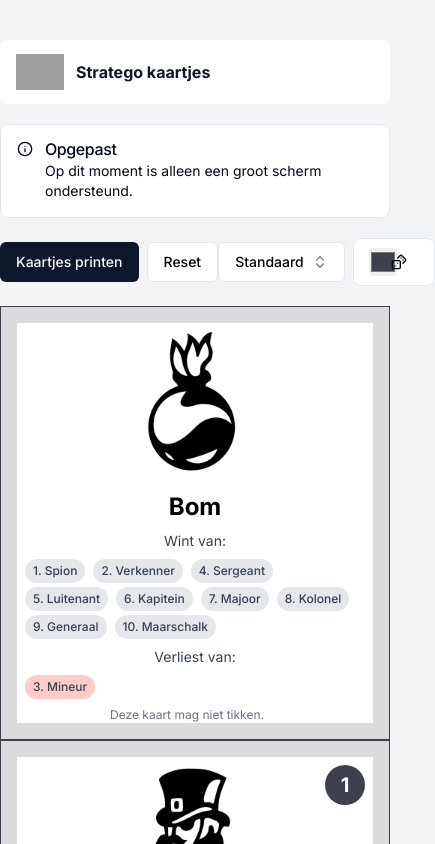
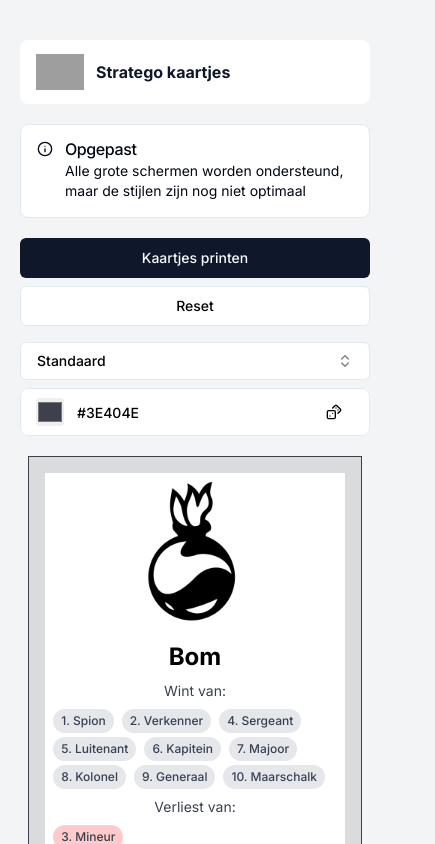
Before and after one commit to Matse2005/Stratego, a Next.js app: page / in a window 390 px wide. Shown: the top 844 px of the page, 435 px wide, since content can reach past the window. Built offline with nearby package versions, Linux system fonts and the light colour scheme; grey boxes are pictures that could not be loaded.

Commit message:
Added mobile styles but not optimal yet

```diff
--- a/src/app/dev/page.js
+++ b/src/app/dev/page.js
@@ -431,7 +431,7 @@
 
   return (
     <main className="max-w-[1000px] print:max-w-[500px] mx-auto py-10 print:py-0">
-      <div className="space-y-5 print:hidden">
+      <div className="px-5 space-y-5 lg:px-0 print:px-0 print:hidden">
         <nav className="mx-auto bg-white rounded-lg max-w-screen-2xl">
           <div className="px-4 mx-auto sm:px-6 lg:px-8">
             <div className="flex justify-between h-16">
@@ -455,15 +455,6 @@
             </div>
           </div>
         </nav>
-        {/* <Alert>
-          <Info className="w-4 h-4" />
-          <AlertTitle>Opgepast</AlertTitle>
-          <AlertDescription>
-            De formaten van de kaartjes kunnen verschillen van de uiteindelijke
-            formaten tijdens afprinten, deze zal 9-12 kaartjes bevatten per A4
-            pagina.
-          </AlertDescription>
-        </Alert> */}
         <Alert variant="destructive">
           <Info className="w-4 h-4" />
           <AlertTitle>Opgepast</AlertTitle>
@@ -476,13 +467,15 @@
           <Info className="w-4 h-4" />
           <AlertTitle>Opgepast</AlertTitle>
           <AlertDescription>
-            Op dit moment is alleen een groot scherm ondersteund.
+            Alle grote schermen worden ondersteund, maar de stijlen zijn nog
+            niet optimaal
           </AlertDescription>
         </Alert>
 
-        <div className="flex items-center justify-between w-full">
-          <div className="flex items-center space-x-2">
+        <div className="w-full space-y-4 sm:space-y-0 sm:flex sm:items-center sm:justify-between">
+          <div className="space-y-2 sm:items-center sm:space-x-2 sm:flex sm:space-y-0">
             <Button
+              className="w-full sm:w-auto"
               onClick={() => {
                 window.print();
               }}
@@ -491,22 +484,25 @@
             </Button>
             <Button
               variant="outline"
+              className="w-full sm:w-auto"
               onClick={() => {
-                setCards(defaultCards);
+                setCards(themes.default);
               }}
             >
               Reset
             </Button>
           </div>
-          <div className="flex items-center space-x-2">
-            <ThemeSwitch changeTheme={changeTheme} />
+          <div className="space-y-2 sm:flex sm:space-x-2 sm:items-center sm:space-y-0">
+            <div className="w-full sm:max-w-xs">
+              <ThemeSwitch changeTheme={changeTheme} />
+            </div>
             {isClient && (
-              <div className="relative inset-0 z-40 h-12 max-w-xs overflow-hidden border-none rounded-lg right-4 bottom-6 form-control border-color">
+              <div className="relative inset-0 z-40 w-full h-12 overflow-hidden border-none rounded-lg sm:max-w-xs right-4 bottom-6 form-control border-color">
                 <Input
                   type="text"
                   value={color}
                   placeholder="Hexcode"
-                  className="w-full h-full px-6 font-medium bg-white rounded-lg pl-14"
+                  className="h-full px-6 font-medium bg-white rounded-lg pl-14"
                   onChange={(e) => changeColor(e.target.value)}
                 />
                 <input
@@ -532,7 +528,7 @@
             )}
           </div>
         </div>
-        <div className="grid grid-cols-1 md:grid-cols-2 lg:grid-cols-3">
+        <div className="grid w-full grid-cols-1 md:grid-cols-2 lg:grid-cols-3 ">
           {[...Object.values(cards)]?.map((card) => (
             <UpdateableCard
               key={card.id}
@@ -545,7 +541,7 @@
           ))}
         </div>
       </div>
-      <div className="hidden grid-cols-3 print:grid">
+      <div className="hidden grid-cols-3 bg-white print:grid">
         {[...Object.values(cards)]?.map((card) =>
           [...Array(card.amount)]?.map((e, i) => (
             <Card
--- a/src/app/page.js
+++ b/src/app/page.js
@@ -430,7 +430,7 @@
 
   return (
     <main className="max-w-[1000px] print:max-w-[500px] mx-auto py-10 print:py-0">
-      <div className="space-y-5 print:hidden">
+      <div className="px-5 space-y-5 lg:px-0 print:px-0 print:hidden">
         <nav className="mx-auto bg-white rounded-lg max-w-screen-2xl">
           <div className="px-4 mx-auto sm:px-6 lg:px-8">
             <div className="flex justify-between h-16">
@@ -454,26 +454,19 @@
             </div>
           </div>
         </nav>
-        {/* <Alert>
-          <Info className="w-4 h-4" />
-          <AlertTitle>Opgepast</AlertTitle>
-          <AlertDescription>
-            De formaten van de kaartjes kunnen verschillen van de uiteindelijke
-            formaten tijdens afprinten, deze zal 9-12 kaartjes bevatten per A4
-            pagina.
-          </AlertDescription>
-        </Alert> */}
         <Alert>
           <Info className="w-4 h-4" />
           <AlertTitle>Opgepast</AlertTitle>
           <AlertDescription>
-            Op dit moment is alleen een groot scherm ondersteund.
+            Alle grote schermen worden ondersteund, maar de stijlen zijn nog
+            niet optimaal
           </AlertDescription>
         </Alert>
 
-        <div className="flex items-center justify-between w-full">
-          <div className="flex items-center space-x-2">
+        <div className="w-full space-y-4 sm:space-y-0 sm:flex sm:items-center sm:justify-between">
+          <div className="space-y-2 sm:items-center sm:space-x-2 sm:flex sm:space-y-0">
             <Button
+              className="w-full sm:w-auto"
               onClick={() => {
                 window.print();
               }}
@@ -482,22 +475,25 @@
             </Button>
             <Button
               variant="outline"
+              className="w-full sm:w-auto"
               onClick={() => {
-                setCards(defaultCards);
+                setCards(themes.default);
               }}
             >
               Reset
             </Button>
           </div>
-          <div className="flex items-center space-x-2">
-            <ThemeSwitch changeTheme={changeTheme} />
+          <div className="space-y-2 sm:flex sm:space-x-2 sm:items-center sm:space-y-0">
+            <div className="w-full sm:max-w-xs">
+              <ThemeSwitch changeTheme={changeTheme} />
+            </div>
             {isClient && (
-              <div className="relative inset-0 z-40 h-12 max-w-xs overflow-hidden border-none rounded-lg right-4 bottom-6 form-control border-color">
+              <div className="relative inset-0 z-40 w-full h-12 overflow-hidden border-none rounded-lg sm:max-w-xs right-4 bottom-6 form-control border-color">
                 <Input
                   type="text"
                   value={color}
                   placeholder="Hexcode"
-                  className="w-full h-full px-6 font-medium bg-white rounded-lg pl-14"
+                  className="h-full px-6 font-medium bg-white rounded-lg pl-14"
                   onChange={(e) => changeColor(e.target.value)}
                 />
                 <input
@@ -523,7 +519,7 @@
             )}
           </div>
         </div>
-        <div className="grid grid-cols-1 md:grid-cols-2 lg:grid-cols-3">
+        <div className="grid w-full grid-cols-1 md:grid-cols-2 lg:grid-cols-3 ">
           {[...Object.values(cards)]?.map((card) => (
             <UpdateableCard
               key={card.id}
@@ -536,7 +532,7 @@
           ))}
         </div>
       </div>
-      <div className="hidden grid-cols-3 print:grid">
+      <div className="hidden grid-cols-3 bg-white print:grid">
         {[...Object.values(cards)]?.map((card) =>
           [...Array(card.amount)]?.map((e, i) => (
             <Card
--- a/src/components/Cards.jsx
+++ b/src/components/Cards.jsx
@@ -3,9 +3,10 @@
 export function Card({ card, cards, color, colorFg }) {
   return (
     <div
-      className="h-full bg-white border hover:opacity-50 w-[calc(500 / 3)]"
+      className="h-full mx-auto bg-white border hover:opacity-50 max-w-[333.33px] print:max-w-[166.67px]"
       style={{
         borderColor: color && color !== "#ffffff" ? color : "#000000",
+        // maxWidth: "calc(500px / 3)",
       }}
     >
       <div
--- a/src/components/ThemeSwitch.jsx
+++ b/src/components/ThemeSwitch.jsx
@@ -48,7 +48,7 @@
           variant="outline"
           role="combobox"
           aria-expanded={open}
-          className="justify-between "
+          className="justify-between w-full h-full"
         >
           {value
             ? themes.find((theme) => theme.value === value)?.label
```
